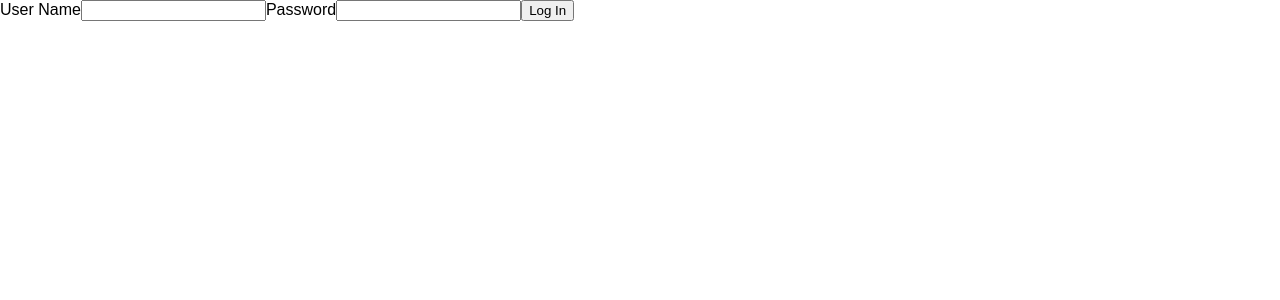
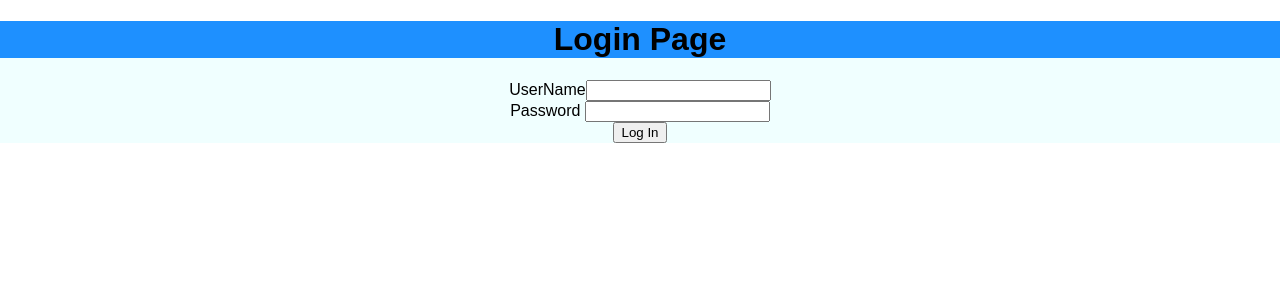
Before and after one commit to gourav02m/React-JS-Project, a React (Create React App) app: page / in a window 1280 px wide. Shown: the top 300 px of the page. Built offline with nearby package versions, Linux system fonts and the light colour scheme.

Commit message:
Update Loginpage.js

```diff
--- a/src/routes/Loginpage.js
+++ b/src/routes/Loginpage.js
@@ -96,9 +96,13 @@ import  {Link} from 'react-router-dom'
   }
 
   render() {
+    const mystyle ={
+      textAlign: "center"
+    };
     return (
-      <div className="Login">
-        <form onSubmit={this.handleSubmit}>
+      <div className="Login" style={{background: "azure"}}>
+      <h1 style={{backgroundColor: "DodgerBlue",textAlign: "center"}}>Login Page</h1>
+        <form onSubmit={this.handleSubmit} style={mystyle}>
           {
             this.state.error &&
             <h3 data-test="error" onClick={this.dismissError}>
@@ -106,11 +110,11 @@ import  {Link} from 'react-router-dom'
               {this.state.error}
             </h3>
           }
-          <label>User Name</label>
-          <input type="text" data-test="username" value={this.state.username} onChange={this.handleUserChange} />
+          <label>UserName</label>
+          <input type="text" data-test="username" value={this.state.username} onChange={this.handleUserChange} /><br/>
 
-          <label>Password</label>
-          <input type="password" data-test="password" value={this.state.password} onChange={this.handlePassChange} />
+          <label>Password  </label>
+          <input type="password" data-test="password" value={this.state.password} onChange={this.handlePassChange} /><br/>
 
           <input type="submit" value="Log In" data-test="submit" />
         </form>
```
